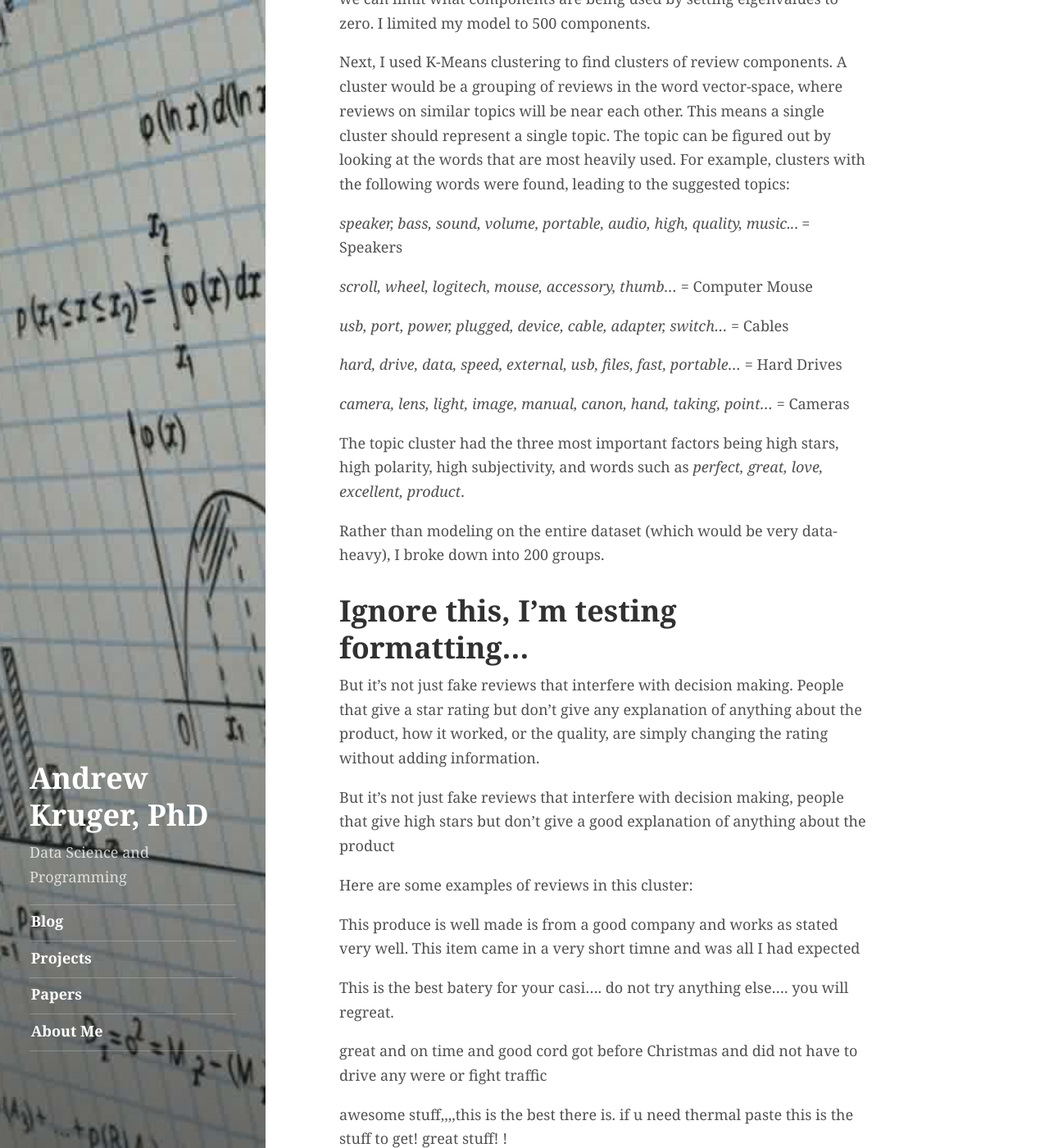
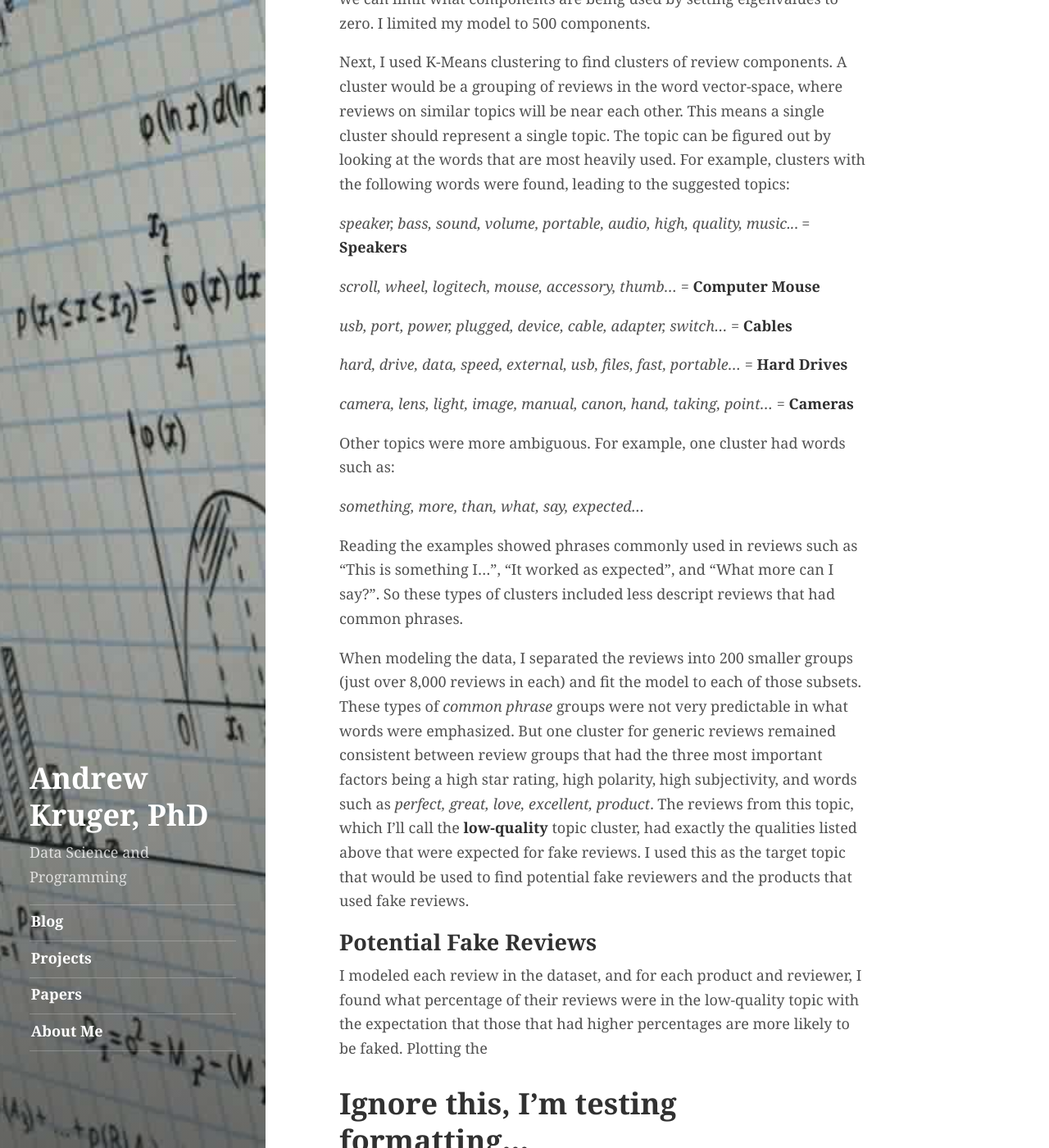
Before and after one commit to andrewkruger/andrewkruger.github.io, a Jekyll site: the page built from _projects/2017-08-25-amazon-reviews.md, in a window 1280 px wide and 1400 px high, scrolled down 3617 px. Shown: the whole window at 82% size. Built offline with Jekyll 4.4.1, drawn with Linux system fonts in a browser that asks for light colours; a script that is not in the unit is left out.

Commit message:
Updates made

```diff
--- a/_projects/2017-08-25-amazon-reviews.md
+++ b/_projects/2017-08-25-amazon-reviews.md
@@ -61,21 +61,30 @@ There are tens of thousands of words used in the reviews, so it is inefficient t
 
 Next, I used K-Means clustering to find clusters of review components.  A cluster would be a grouping of reviews in the word vector-space, where reviews on similar topics will be near each other.  This means a single cluster should represent a single topic.  The topic can be figured out by looking at the words that are most heavily used.  For example, clusters with the following words were found, leading to the suggested topics:
 
-*speaker, bass, sound, volume, portable, audio, high, quality, music..*. = Speakers
+*speaker, bass, sound, volume, portable, audio, high, quality, music..*. = **Speakers**
 
-*scroll, wheel, logitech, mouse, accessory, thumb...* = Computer Mouse
+*scroll, wheel, logitech, mouse, accessory, thumb...* = **Computer Mouse**
 
-*usb, port, power, plugged, device, cable, adapter, switch...* = Cables
+*usb, port, power, plugged, device, cable, adapter, switch...* = **Cables**
 
-*hard, drive, data, speed, external, usb, files, fast, portable...* = Hard Drives
+*hard, drive, data, speed, external, usb, files, fast, portable...* = **Hard Drives**
 
-*camera, lens, light, image, manual, canon, hand, taking, point...* = Cameras
+*camera, lens, light, image, manual, canon, hand, taking, point...* = **Cameras**
 
-The topic cluster had the three most important factors being high stars, high polarity, high subjectivity, and words such as *perfect, great, love, excellent, product*.
+Other topics were more ambiguous.  For example, one cluster had words such as:
+
+*something, more, than, what, say, expected...*
+
+Reading the examples showed phrases commonly used in reviews such as "This is something I...", "It worked as expected", and "What more can I say?".  So these types of clusters included less descript reviews that had common phrases.
+
+When modeling the data, I separated the reviews into 200 smaller groups (just over 8,000 reviews in each) and fit the model to each of those subsets.  These types of *common phrase* groups were not very predictable in what words were emphasized.  But one cluster for generic reviews remained consistent between review groups that had the three most important factors being a high star rating, high polarity, high subjectivity, and words such as *perfect, great, love, excellent, product*.  The reviews from this topic, which I'll call the **low-quality** topic cluster, had exactly the qualities listed above that were expected for fake reviews.  I used this as the target topic that would be used to find potential fake reviewers and the products that used fake reviews.
 
 
+## Potential Fake Reviews
 
-Rather than modeling on the entire dataset (which would be very data-heavy), I broke down into 200 groups.
+I modeled each review in the dataset, and for each product and reviewer, I found what percentage of their reviews were in the low-quality topic with the expectation that those that had higher percentages are more likely to be faked.  Plotting the
+
+
 
 
 
```
